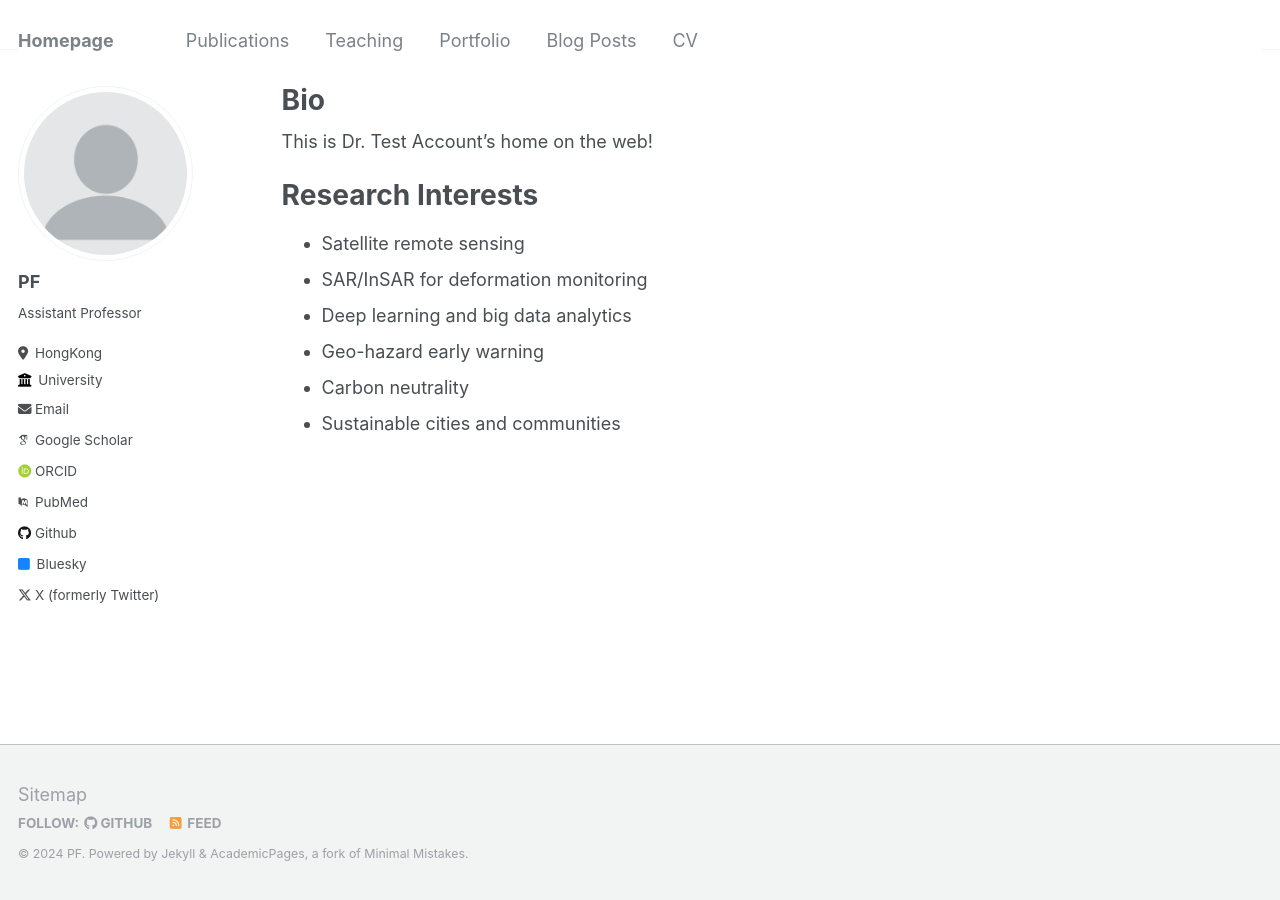
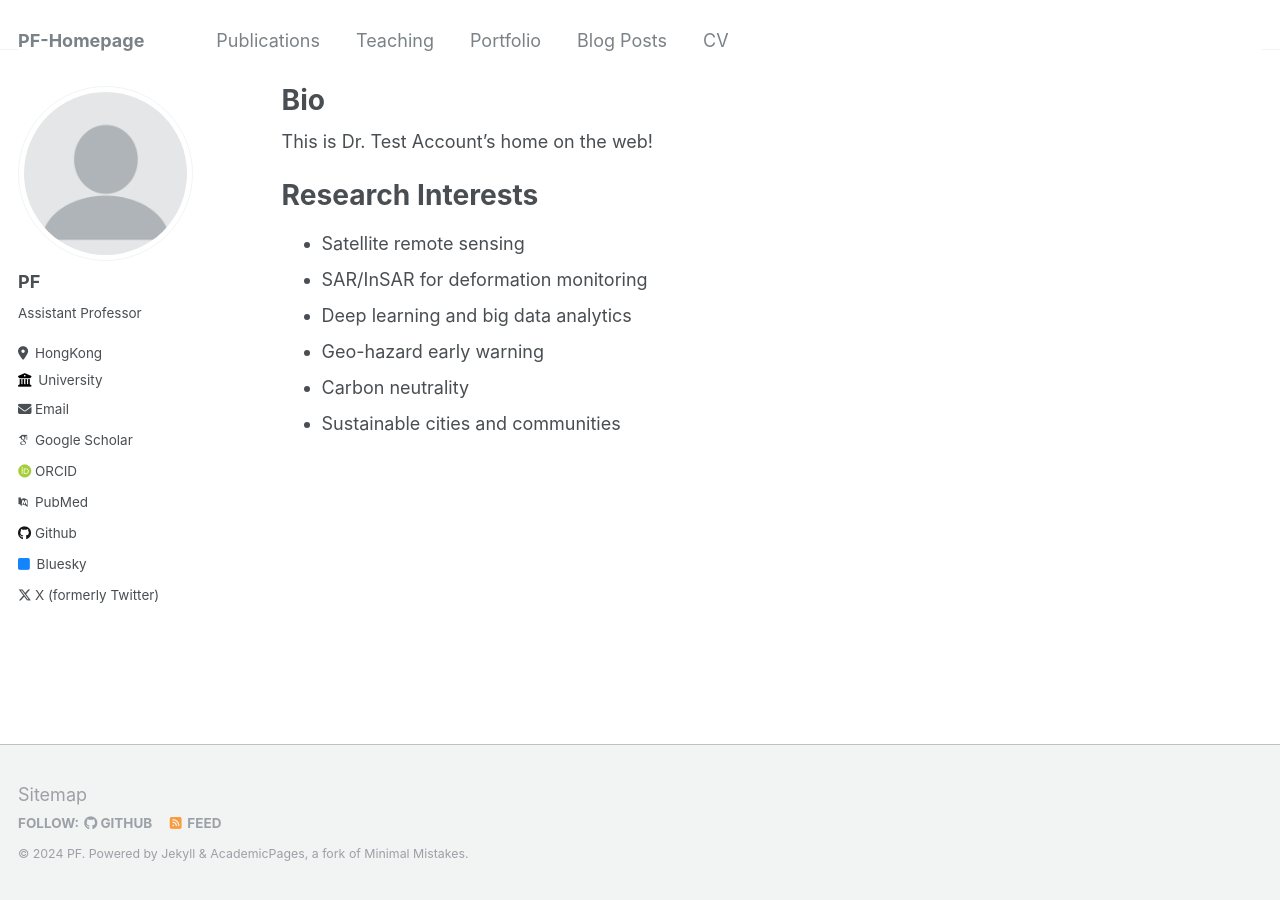
Before and after one commit to pfMA03/peifengMa, a Jekyll site: the page built from _pages/about.md, in a window 1280 px wide. Built offline with Jekyll 4.4.1, drawn with Linux system fonts in a browser that asks for light colours; some web fonts are replaced.

```diff
--- a/_config.yml
+++ b/_config.yml
@@ -8,7 +8,7 @@
 
 # Basic Site Settings
 locale                   : "en-US"
-title                    : "Homepage"
+title                    : "PF-Homepage"
 title_separator          : "-"
 name                     : &name "PF"
 description              : &description "Assistant Professor"
```
